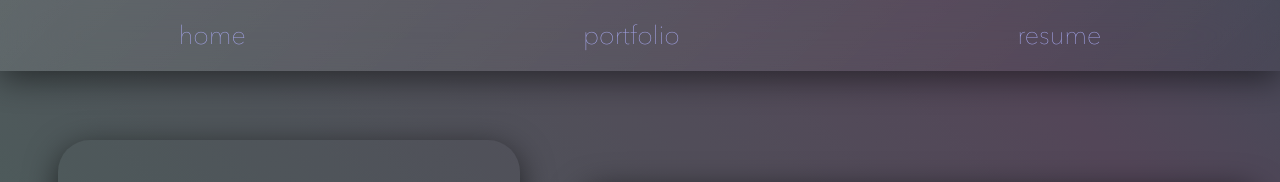
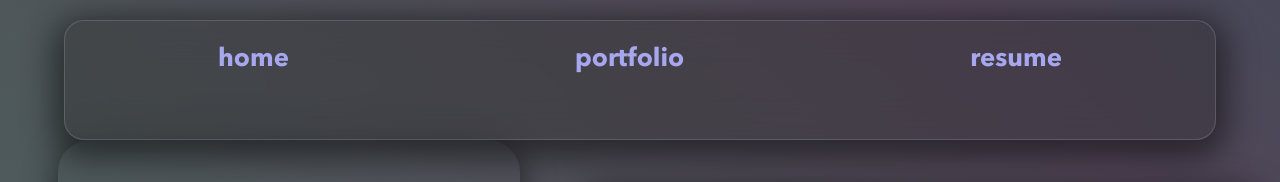
Before and after one commit to officialmusto/musto-website, a React (Vite) app: page / in a window 1280 px wide. Shown: the top 182 px of the page. Built offline with nearby package versions, Linux system fonts and the light colour scheme.

Commit message:
disconnect navbar from viewport, add border radius, lower blue intesity

```diff
--- a/src/components/NavBar/NavBar.css
+++ b/src/components/NavBar/NavBar.css
@@ -1,21 +1,26 @@
 #nav-el {
   position: fixed;
-  top: 0;
+  top: 20px;
   left: 0;
-  margin: 0;
+  right: 0;
+  height: 15%;
+  width: 90%;
+  margin: 0 auto;
   padding-top: 20px;
   padding-bottom: 20px;
-  width: 100%;
-  background: linear-gradient(135deg, rgba(255, 255, 255, 0.1), rgba(255, 255, 255, 0));
-  backdrop-filter: blur(38px);
-  -webkit-backdrop-filter: blur(20px);
-  box-shadow: 0 8px 32px 0 rgba(0, 0, 0, 0.496);
+  background: #2a2a2a57;
+  border: solid 1px #cfcfed31;
+  border-radius: 20px;
+  backdrop-filter: blur(18px);
+  -webkit-backdrop-filter: blur(18px);
+  box-shadow: 0 8px 32px 10px #0000007e;
   z-index: 1;
 }
 .nav {
   display: flex;
   justify-content: space-around;
-  font-family: "avenir-next-light", Arial, Helvetica, sans-serif;
+  align-self: end;
+  font-family: "avenir-next-bold", Arial, Helvetica, sans-serif;
   font-size: 1.6rem;
   text-decoration: none;
   color: #cfcfed;
```
